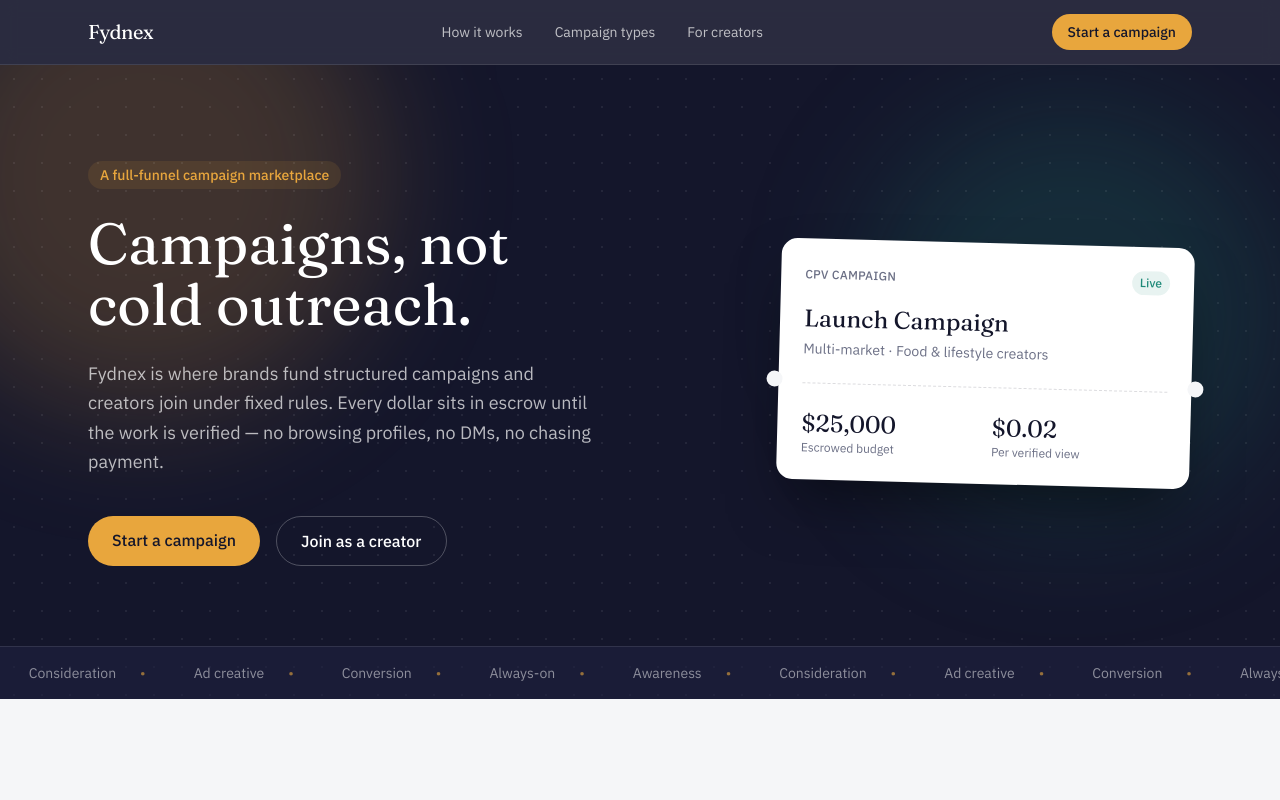
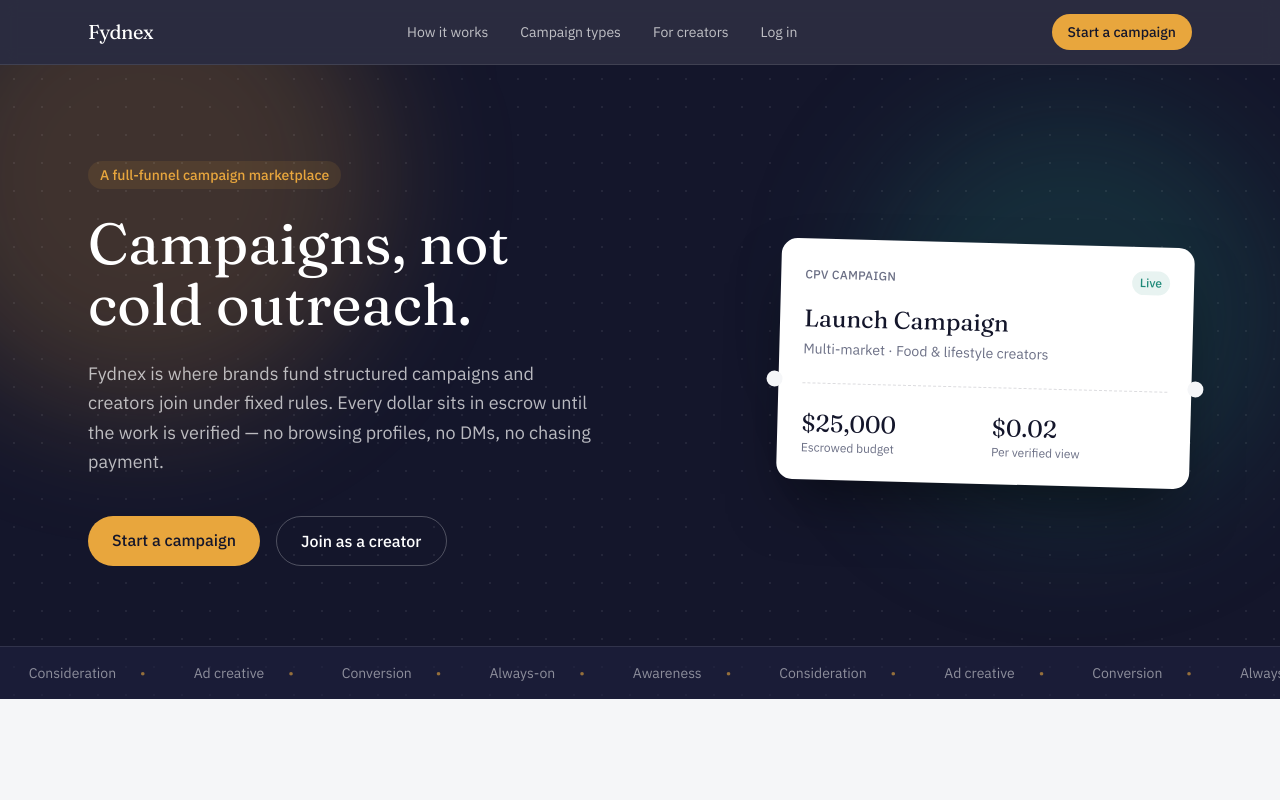
Before and after one commit to prajapatinisha9510-sys/FYDNEX, a Next.js app: page / in a window 1280 px wide. Shown: the top 800 px of the page. Built offline with nearby package versions, Linux system fonts and the light colour scheme.

Commit message:
Update page.tsx

```diff
--- a/app/page.tsx
+++ b/app/page.tsx
@@ -96,6 +96,12 @@
               className="hover:text-white transition"
             >
               For creators
+            </Link>
+            <Link
+              href="/brand/login"
+              className="hover:text-white transition"
+            >
+              Log in
             </Link>
           </nav>
           <Link
@@ -357,6 +363,12 @@
             >
               Create a brand account
             </Link>
+            <Link
+              href="/brand/login"
+              className="block mt-4 text-sm text-muted hover:text-ink transition"
+            >
+              Already have an account? Log in
+            </Link>
           </div>
           <div className="relative bg-ink text-white rounded-2xl p-10 overflow-hidden">
             <div className="pointer-events-none absolute -bottom-16 -right-16 w-56 h-56 rounded-full bg-amber/20 blur-3xl" />
@@ -371,6 +383,12 @@
                 className="inline-block bg-amber text-ink px-5 py-2.5 rounded-full font-medium hover:brightness-95 transition"
               >
                 Join as a creator
+              </Link>
+              <Link
+                href="/creator/login"
+                className="block mt-4 text-sm text-white/60 hover:text-white transition"
+              >
+                Already have an account? Log in
               </Link>
             </div>
           </div>
```
